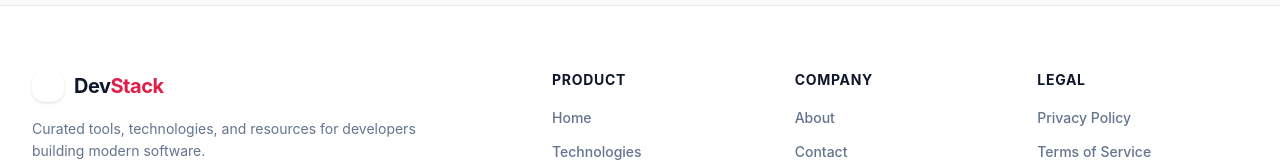
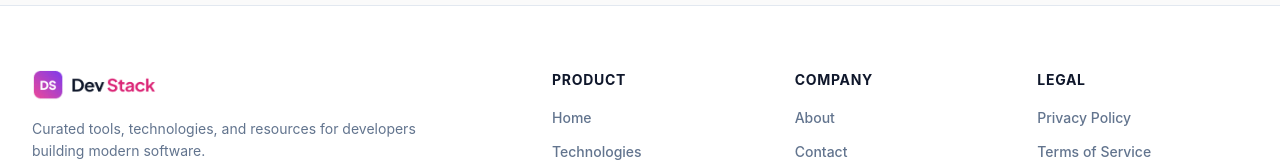
Before and after one commit to Nahiyan24bd/DevStack, a React (Vite) app: page / in a window 1280 px wide. Shown: the part 5482-5644 px from the top of the page. Built offline with nearby package versions, Linux system fonts and the light colour scheme.

Commit message:
fix(footer): use navbar logo image

```diff
--- a/src/Component/Footer.tsx
+++ b/src/Component/Footer.tsx
@@ -1,3 +1,6 @@
+
+import logo from '../assets/logo-text.png';
+
 const Footer = () => {
   return (
     <footer className="bg-white border-t border-slate-200 pt-12 md:pt-16 pb-8">
@@ -9,12 +12,11 @@ const Footer = () => {
           {/* Brand Block */}
           <div className="flex flex-col items-center text-center lg:items-start lg:text-left lg:col-span-5">
             <a href="#home" className="flex items-center gap-2.5">
-              <span className="w-8 h-8 rounded-xl `bg-gradient-to-tr` from-fuchsia-600 via-pink-600 to-purple-600 flex items-center justify-center text-white text-xs font-black shadow-sm tracking-tight">
-                DS
-              </span>
-              <span className="text-xl font-bold text-slate-900 tracking-tight">
-                Dev<span className="text-[#E11D48]">Stack</span>
-              </span>
+              <img
+                src={logo}
+                alt="DevStack Logo"
+                className="h-7 sm:h-8 w-auto object-contain"
+              />
             </a>
 
             <p className="mt-4 text-sm text-slate-500 leading-relaxed max-w-sm">
```
Also changed, not shown: 1 other file (tests, documents, lock files or other folders).
